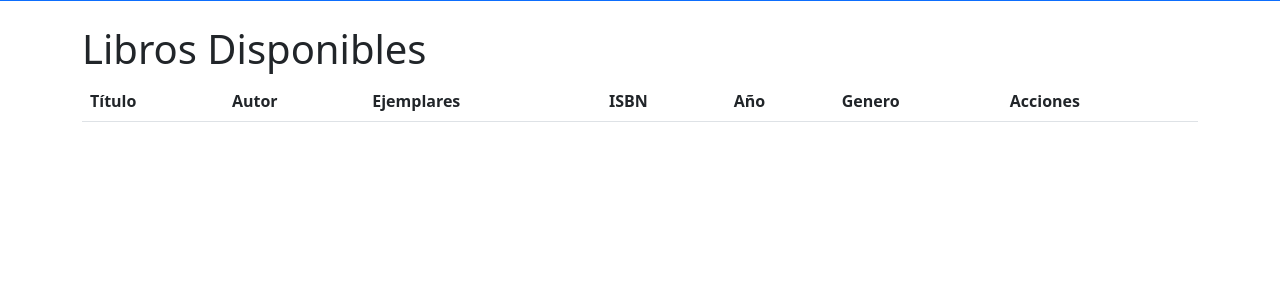
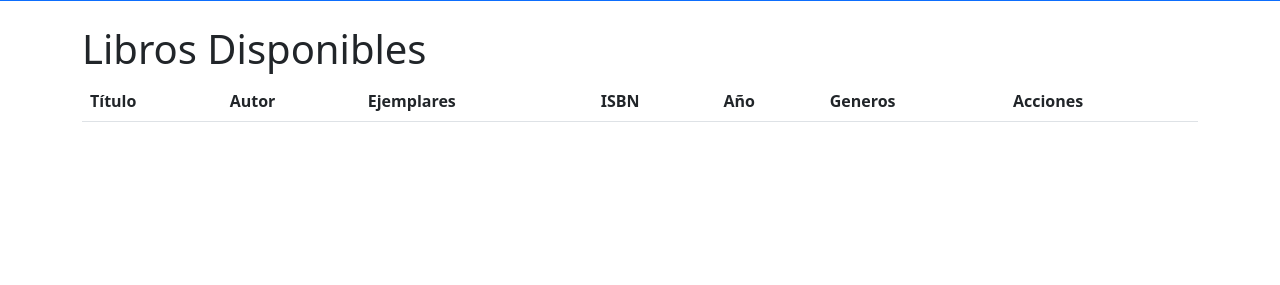
Before and after one commit to Azmo23/CRUD_Biblioteca, a Flask app: page /consultar_libros in a window 1280 px wide. Shown: the part 143-428 px from the top of the page. Run offline with Flask 3, Linux system fonts and the light colour scheme; data that the repository does not hold is empty.

Commit message:
Archivo HTML donde se almacena el CRUD de lo libros ingresados.

```diff
--- a/templates/consultar_libros.html
+++ b/templates/consultar_libros.html
@@ -10,7 +10,7 @@
             <th>Ejemplares</th>
             <th>ISBN</th>
             <th>Año</th>
-            <th>Genero</th>
+            <th>Generos</th>
             <th>Acciones</th>
         </tr>
     </thead>
```
